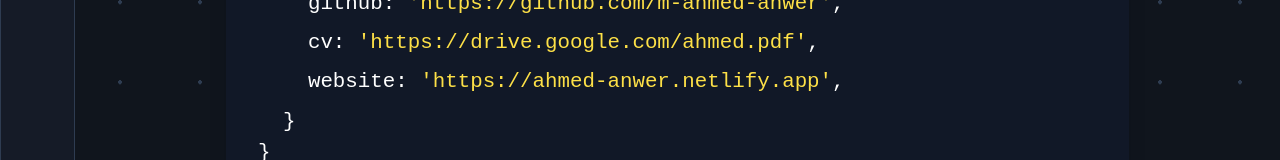
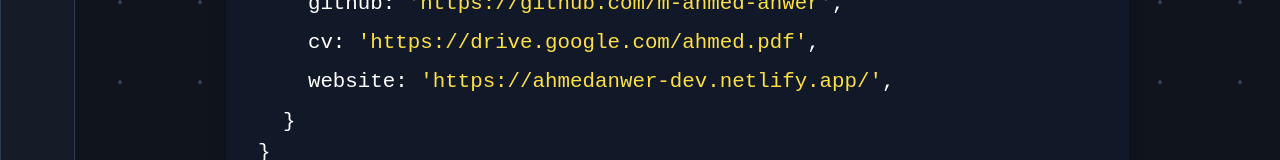
Before and after one commit to m-ahmed-anwer/personal-portfolio-v1.0, a React (Create React App) app: page / in a window 1280 px wide. Shown: the part 954-1114 px from the top of the page. Built offline with nearby package versions, Linux system fonts and the light colour scheme.

Commit message:
Update home.js

```diff
--- a/src/routes/home/home.js
+++ b/src/routes/home/home.js
@@ -151,10 +151,10 @@
                 <span className="text-yellow-300 ">
                   '
                   <Link
-                    to="https://ahmed-anwer.netlify.app/"
+                    to="https://ahmedanwer-dev.netlify.app/"
                     className="text-yellow-300  hover:underline focus:border-none"
                   >
-                    https://ahmed-anwer.netlify.app
+                    https://ahmedanwer-dev.netlify.app/
                   </Link>
                   '
                 </span>
```
